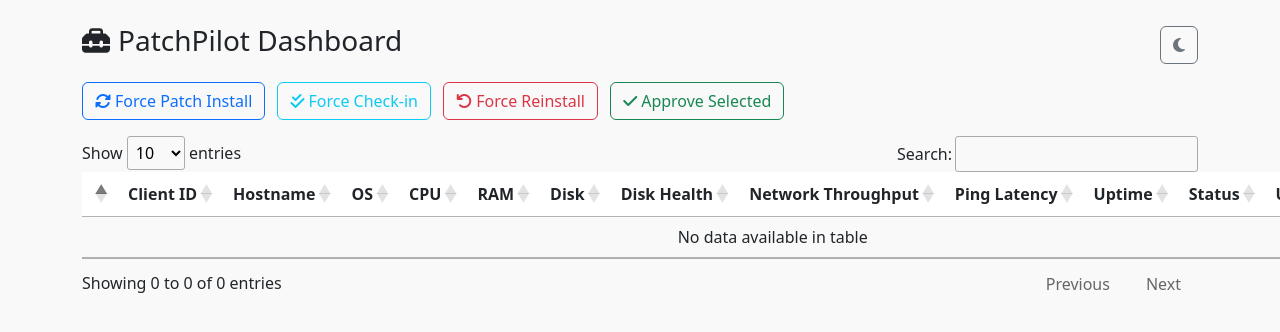
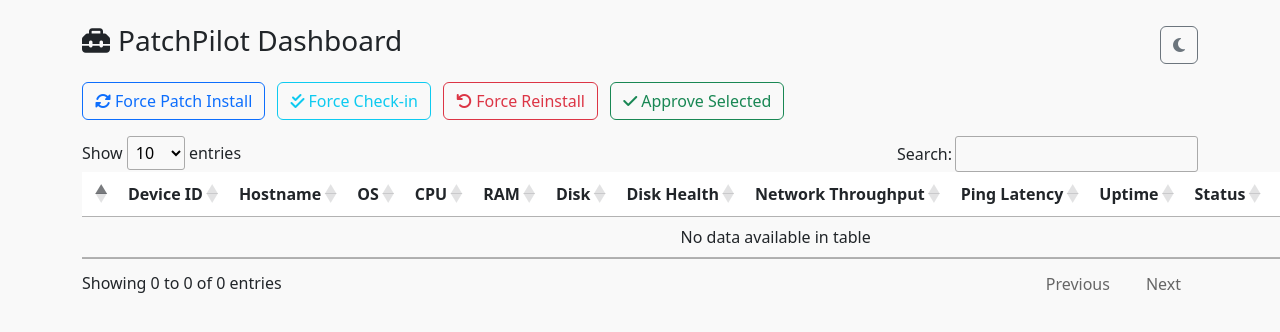
Before and after one commit to gitarman94/PatchPilot, a Flask app: page / in a window 1280 px wide; the page is wider, and only the part inside the window is pictured. Shown: the top 332 px of that part. Run offline with Flask 3, Linux system fonts and the light colour scheme; parts of the project's set-up code (start-up, migrations or seed data) failed here and were passed over; some libraries are stand-ins or nearby versions.

Commit message:
Update dashboard.html

```diff
--- a/templates/dashboard.html
+++ b/templates/dashboard.html
@@ -31,13 +31,17 @@ crossorigin="anonymous"/>
             --primary: #0d6efd;
             --primary-dark: #1e90ff;
         }
+
         body { background: var(--bg-light); color: var(--text-light); transition: background .3s, color .3s; }
         body.dark-mode { background: var(--bg-dark); color: var(--text-dark); }
+
         .status-online { color:#28a745; font-weight:bold; }
         .status-offline { color:#dc3545; font-weight:bold; }
         .status-updates { color:#ffc107; font-weight:bold; }
+
         .toast-container { position:fixed; top:1rem; right:1rem; z-index:1055; }
         .modal-body { min-height:200px; }
+
         table.dataTable tbody td.select-checkbox { cursor: pointer; }
         table.dataTable tbody td.select-checkbox:before { content: "\f096"; font-family: FontAwesome; margin-right: 5px; }
         table.dataTable tbody tr.selected td.select-checkbox:before { content: "\f046"; }
@@ -70,11 +74,11 @@ table.dataTable tbody tr.selected td.select-checkbox:before { content: "\f046";
     </div>
 
     <!-- DataTable -->
-<table id="clientsTable" class="display nowrap table table-striped table-hover" style="width:100%">
+    <table id="devicesTable" class="display nowrap table table-striped table-hover" style="width:100%">
         <thead>
             <tr>
                 <th></th> <!-- Checkbox column -->
-            <th>Client ID</th>
+                <th>Device ID</th>
                 <th>Hostname</th>
                 <th>OS</th>
                 <th>CPU</th>
@@ -90,35 +94,35 @@ table.dataTable tbody tr.selected td.select-checkbox:before { content: "\f046";
             </tr>
         </thead>
         <tbody>
-        {% for client in clients %}
-        <tr data-client-id="{{ client.id }}">
+            {% for device in devices %}
+            <tr data-device-id="{{ device.id }}">
                 <td class="select-checkbox"></td>
-            <td><a href="#" class="client-link text-primary">{{ client.id }}</a></td>
-            <td>{{ client.client_name or '—' }}</td>
-            <td>{{ client.os_name or '—' }}</td>
-            <td>{{ client.cpu or '—' }}</td>
-            <td>{{ client.ram or '—' }}</td>
-            <td>{{ client.disk_total or '—' }}/{{ client.disk_free or '—' }}</td>
-            <td>{{ client.disk_health or '—' }}</td>
-            <td>{{ client.network_throughput or '—' }}</td>
-            <td>{{ client.ping_latency or '—' }}</td>
-            <td>{{ client.uptime or '—' }}</td>
+                <td><a href="#" class="device-link text-primary">{{ device.id }}</a></td>
+                <td>{{ device.device_name or '—' }}</td>
+                <td>{{ device.os_name or '—' }}</td>
+                <td>{{ device.cpu or '—' }}</td>
+                <td>{{ device.ram or '—' }}</td>
+                <td>{{ device.disk_total or '—' }}/{{ device.disk_free or '—' }}</td>
+                <td>{{ device.disk_health or '—' }}</td>
+                <td>{{ device.network_throughput or '—' }}</td>
+                <td>{{ device.ping_latency or '—' }}</td>
+                <td>{{ device.uptime or '—' }}</td>
                 <td>
-                {% if client.last_checkin and (now - client.last_checkin).total_seconds() < 600 %}
+                    {% if device.last_checkin and (now - device.last_checkin).total_seconds() < 600 %}
                         <span class="status-online">🟢 Online</span>
                     {% else %}
                         <span class="status-offline">🔴 Offline</span>
                     {% endif %}
                 </td>
                 <td>
-                {% if client.updates_available %}
+                    {% if device.updates_available %}
                         <span class="status-updates">⚠️ Yes</span>
                     {% else %}
                         <span class="status-updates">✅ No</span>
                     {% endif %}
                 </td>
                 <td class="text-nowrap">
-                {% if not client.approved %}
+                    {% if not device.approved %}
                         <button class="btn btn-sm btn-outline-success approve-btn" title="Approve">
                             <i class="fa-solid fa-check"></i>
                         </button>
@@ -139,14 +143,14 @@ table.dataTable tbody tr.selected td.select-checkbox:before { content: "\f046";
     <div class="toast-container"></div>
 
     <!-- Detail modal -->
-<div class="modal fade" id="clientDetailModal" tabindex="-1" aria-hidden="true">
+    <div class="modal fade" id="deviceDetailModal" tabindex="-1" aria-hidden="true">
         <div class="modal-dialog modal-lg">
             <div class="modal-content">
                 <div class="modal-header">
-                <h5 class="modal-title">Client Details</h5>
+                    <h5 class="modal-title">Device Details</h5>
                     <button type="button" class="btn-close" data-bs-dismiss="modal"></button>
                 </div>
-            <div class="modal-body" id="clientDetailBody">
+                <div class="modal-body" id="deviceDetailBody">
                     <div class="text-center py-5"><div class="spinner-border" role="status"></div></div>
                 </div>
             </div>
@@ -156,8 +160,7 @@ table.dataTable tbody tr.selected td.select-checkbox:before { content: "\f046";
 </div>
 
 <script src="https://code.jquery.com/jquery-3.7.0.min.js" crossorigin="anonymous"></script>
-<script src="https://cdn.jsdelivr.net/npm/bootstrap@5.3.0/dist/js/bootstrap.bundle.min.js"
-crossorigin="anonymous"></script>
+<script src="https://cdn.jsdelivr.net/npm/bootstrap@5.3.0/dist/js/bootstrap.bundle.min.js" crossorigin="anonymous"></script>
 <script src="https://cdn.datatables.net/1.13.6/js/jquery.dataTables.min.js"></script>
 <script src="https://cdn.datatables.net/buttons/2.4.1/js/dataTables.buttons.min.js"></script>
 <script src="https://cdn.datatables.net/buttons/2.4.1/js/buttons.html5.min.js"></script>
@@ -188,53 +191,24 @@ function showToast(message, type='success') {
 
     /* DataTable setup */
     $(document).ready(function () {
-    const table = $('#clientsTable').DataTable({
+        const table = $('#devicesTable').DataTable({
             responsive: true,
             select: { style: 'multi' },
-        columnDefs: [
-            { orderable: false, targets: 0 }, // Disable sorting on checkbox column
-        ],
+            buttons: ['copy', 'csv', 'excel', 'pdf', 'print'],
         });
 
-    // Handle actions for selected clients
-    $('#bulkForcePatch').click(() => bulkAction('force-patch'));
-    $('#bulkForceCheckin').click(() => bulkAction('force-checkin'));
-    $('#bulkForceReinstall').click(() => bulkAction('force-reinstall'));
-    $('#bulkApprove').click(() => bulkAction('approve-selected'));
+        /* Modal opening behavior */
+        $('body').on('click', '.device-link', function () {
+            const deviceId = $(this).closest('tr').data('device-id');
+            $('#deviceDetailModal').modal('show');
+            $('#deviceDetailBody').html('<div class="text-center py-5"><div class="spinner-border" role="status"></div></div>');
 
-    function bulkAction(action) {
-        const selectedIds = table.rows({ selected: true }).data().map(row => row[0]);
-        if (selectedIds.length > 0) {
-            $.post(`/admin/${action}`, { clientIds: selectedIds }, function(response) {
-                showToast(`${action.replace('-', ' ')} successful.`, 'success');
-                table.ajax.reload(); // Refresh table data after action
-            });
-        }
-    }
-
-    // Periodic refresh of client status every 30 seconds
-    setInterval(function() {
-        $.get('/api/clients/status', function(data) {
-            // Update client status in table rows
-            data.clients.forEach(client => {
-                let row = $(`tr[data-client-id=${client.id}]`);
-                row.find('.status-online').toggleClass('d-none', !client.online);
-                row.find('.status-offline').toggleClass('d-none', client.online);
-            });
-        });
-    }, 30000); // 30 seconds
-
-    // Client detail modal
-    $('.client-link').click(function (event) {
-        event.preventDefault();
-        const clientId = $(this).closest('tr').data('client-id');
-        $.get(`/api/clients/${clientId}`, function (data) {
-            $('#clientDetailBody').html(data.html);
-            new bootstrap.Modal($('#clientDetailModal')).show();
-        });
+            // Simulate loading device details (replace this with an actual API call)
+            setTimeout(function() {
+                $('#deviceDetailBody').html(`<p>Details for device ${deviceId} will be shown here.</p>`);
+            }, 1000);
         });
     });
 </script>
-
 </body>
 </html>
```
Lines whose indentation alone changed are shown as unchanged.
